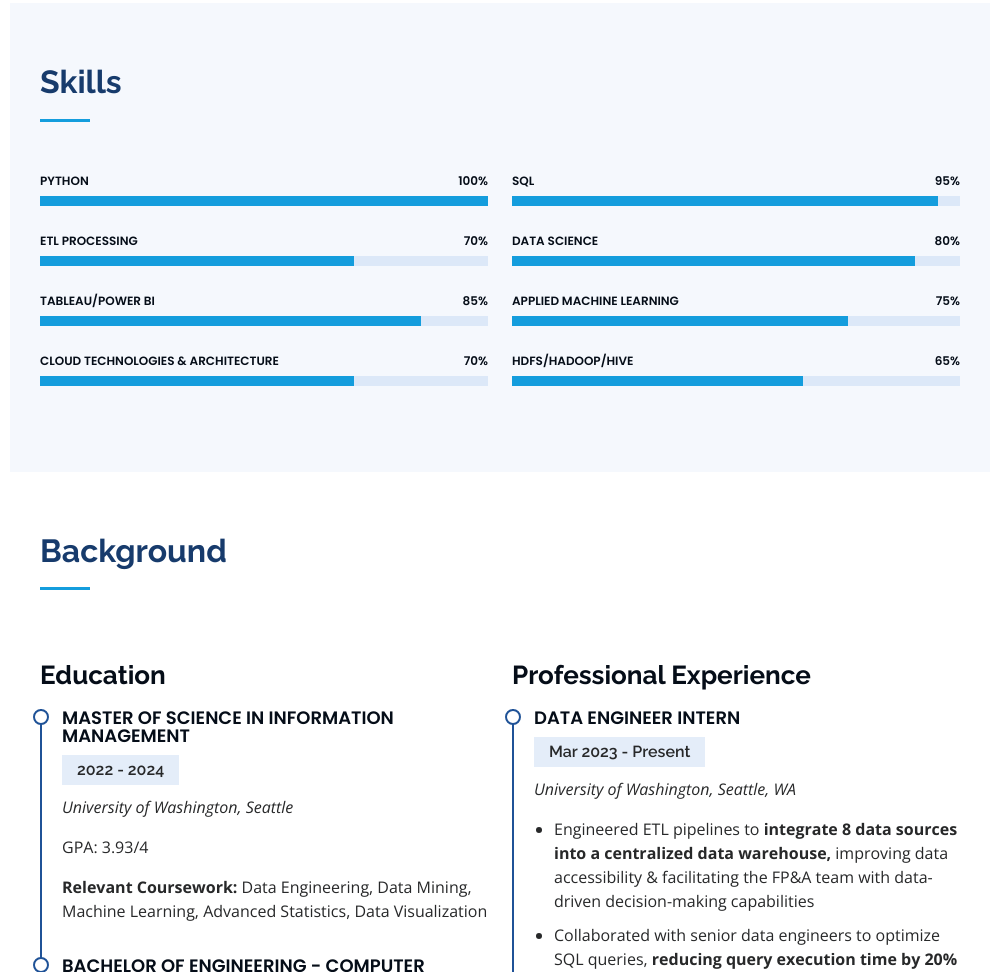
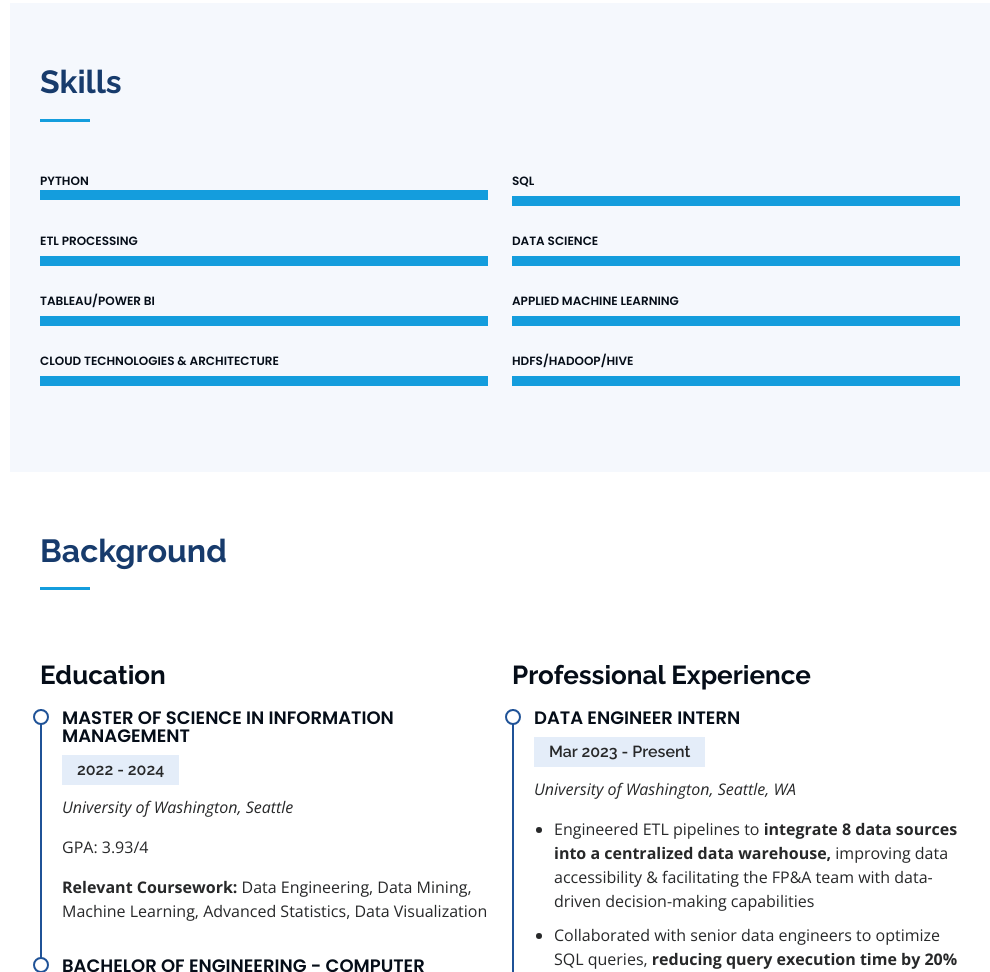
Before and after one commit to tanishqashetty/tanishqashetty.github.io, a plain HTML site: page index.html in a window 1280 px wide. Shown: the part 1617-2589 px from the top of the page, without its empty margins (290-1280 px from the left). Drawn offline with nearby package versions, Linux system fonts and the light colour scheme.

Commit message:
Update index.html

```diff
--- a/index.html
+++ b/index.html
@@ -137,30 +137,30 @@
           <div class="col-lg-6" data-aos="fade-up">
 
             <div class="progress">
-              <span class="skill">Python <i class="val">100%</i></span>
+              <li class="skill">Python</span>
               <div class="progress-bar-wrap">
                 <div class="progress-bar" role="progressbar" aria-valuenow="100" aria-valuemin="0" aria-valuemax="100"></div>
               </div>
             </div>
 
             <div class="progress">
-              <span class="skill">ETL Processing <i class="val">70%</i></span>
+              <span class="skill">ETL Processing</span>
               <div class="progress-bar-wrap">
-                <div class="progress-bar" role="progressbar" aria-valuenow="70" aria-valuemin="0" aria-valuemax="100"></div>
+                <div class="progress-bar" role="progressbar" aria-valuenow="100" aria-valuemin="0" aria-valuemax="100"></div>
               </div>
             </div>
 
             <div class="progress">
-              <span class="skill">Tableau/Power BI <i class="val">85%</i></span>
-              <div class="progress-bar-wrap">
-                <div class="progress-bar" role="progressbar" aria-valuenow="85" aria-valuemin="0" aria-valuemax="100"></div>
+              <span class="skill">Tableau/Power BI </span>
+             <div class="progress-bar-wrap">
+                <div class="progress-bar" role="progressbar" aria-valuenow="100" aria-valuemin="0" aria-valuemax="100"></div>
               </div>
             </div>
 
             <div class="progress">
-              <span class="skill">Cloud Technologies & Architecture <i class="val">70%</i></span>
+              <span class="skill">Cloud Technologies & Architecture</span>
               <div class="progress-bar-wrap">
-                <div class="progress-bar" role="progressbar" aria-valuenow="70" aria-valuemin="0" aria-valuemax="100"></div>
+                <div class="progress-bar" role="progressbar" aria-valuenow="100" aria-valuemin="0" aria-valuemax="100"></div>
               </div>
             </div>
 
@@ -169,30 +169,30 @@
           <div class="col-lg-6" data-aos="fade-up" data-aos-delay="100">
 
             <div class="progress">
-              <span class="skill">SQL <i class="val">95%</i></span>
-              <div class="progress-bar-wrap">
-                <div class="progress-bar" role="progressbar" aria-valuenow="95" aria-valuemin="0" aria-valuemax="100"></div>
+              <span class="skill">SQL</span>
+             <div class="progress-bar-wrap">
+                <div class="progress-bar" role="progressbar" aria-valuenow="100" aria-valuemin="0" aria-valuemax="100"></div>
               </div>
             </div>
 
             <div class="progress">
-              <span class="skill">Data Science <i class="val">80%</i></span>
+              <span class="skill">Data Science</span>
               <div class="progress-bar-wrap">
-                <div class="progress-bar" role="progressbar" aria-valuenow="90" aria-valuemin="0" aria-valuemax="100"></div>
+                <div class="progress-bar" role="progressbar" aria-valuenow="100" aria-valuemin="0" aria-valuemax="100"></div>
               </div>
             </div>
 
             <div class="progress">
-              <span class="skill">Applied Machine Learning <i class="val">75%</i></span>
+              <span class="skill">Applied Machine Learning </span>
               <div class="progress-bar-wrap">
-                <div class="progress-bar" role="progressbar" aria-valuenow="75" aria-valuemin="0" aria-valuemax="100"></div>
+                <div class="progress-bar" role="progressbar" aria-valuenow="100" aria-valuemin="0" aria-valuemax="100"></div>
               </div>
             </div>
 
             <div class="progress">
-              <span class="skill">HDFS/Hadoop/Hive <i class="val">65%</i></span>
+              <span class="skill">HDFS/Hadoop/Hive </span>
               <div class="progress-bar-wrap">
-                <div class="progress-bar" role="progressbar" aria-valuenow="65" aria-valuemin="0" aria-valuemax="100"></div>
+                <div class="progress-bar" role="progressbar" aria-valuenow="100" aria-valuemin="0" aria-valuemax="100"></div>
               </div>
             </div>
 
@@ -489,14 +489,8 @@
                 <h3>Neha Singh</h3>
                 <h4>Senior Business Analyst, Quantiphi Inc</h4>
               </div>
-
-
-
-
-          </div>
-          <div class="swiper-pagination"></div>
-        </div>
-
+              </div>
+              </div>
       </div>
     </section><!-- End Testimonials Section -->
 
```
